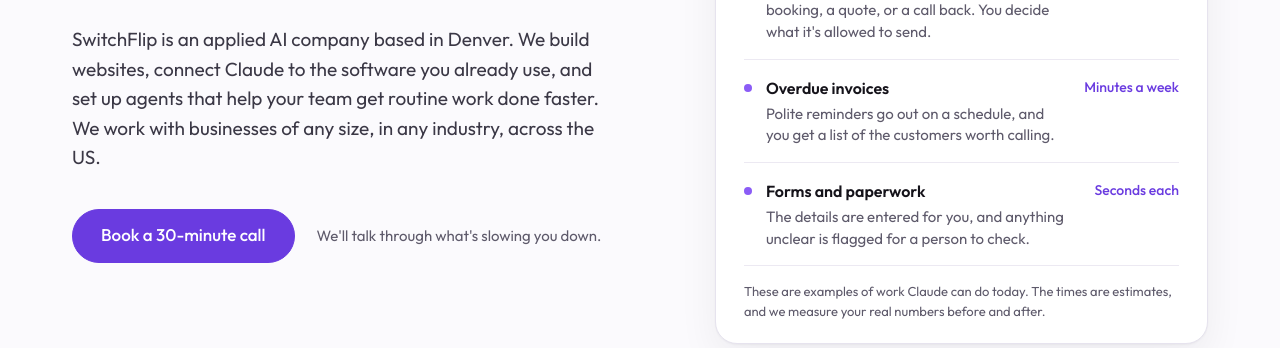
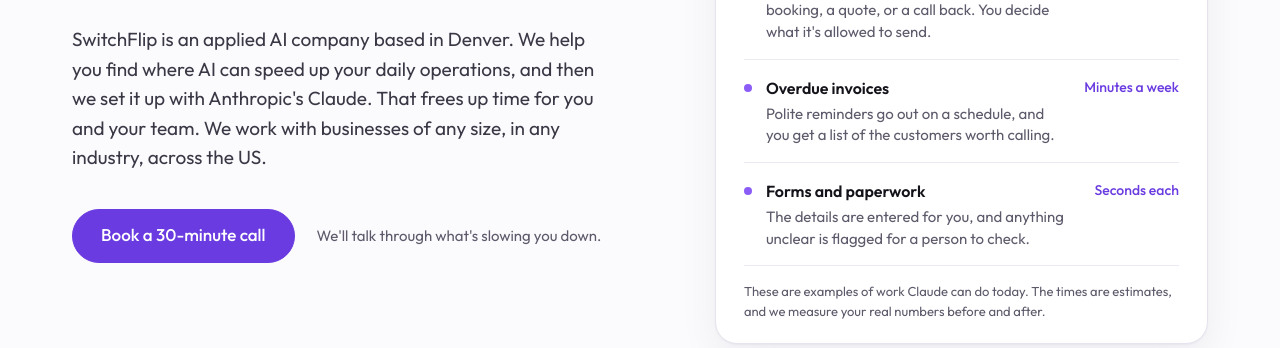
Before and after one commit to jakeryannelson/SwitchFlip, a plain HTML site: page index.html in a window 1280 px wide. Shown: the part 452-800 px from the top of the page. Drawn offline with Linux system fonts and the light colour scheme.

Commit message:
Hero: lead with finding where AI speeds up daily operations
Co-Authored-By: Claude Fable 5.2 <noreply@anthropic.com>
Claude-Session: https://claude.ai/code/session_01GPGXU23HoGrfKwn2HH6qw8

```diff
--- a/index.html
+++ b/index.html
@@ -4,9 +4,9 @@
 <meta charset="utf-8">
 <meta name="viewport" content="width=device-width, initial-scale=1">
 <title>SwitchFlip: Applied AI for businesses of any size</title>
-<meta name="description" content="SwitchFlip is an applied AI company based in Denver. We build websites, connect Claude to the software you already use, and set up agents that help your team get routine work done faster.">
+<meta name="description" content="SwitchFlip is an applied AI company based in Denver. We help you find where AI can speed up your daily operations, and then we set it up with Anthropic's Claude.">
 <meta property="og:title" content="SwitchFlip">
-<meta property="og:description" content="Applied AI for businesses of any size. We build websites, connect Claude to the software you already use, and set up agents that speed up routine work.">
+<meta property="og:description" content="Applied AI for businesses of any size. We help you find where AI can speed up your daily operations, then set it up with Anthropic's Claude.">
 <meta property="og:type" content="website">
 <meta property="og:url" content="https://switchflip.ai/">
 <meta name="twitter:card" content="summary">
@@ -231,7 +231,7 @@ footer .logo .mark{height:28px} footer .logo .wordmark{height:17px}
 <div class="wrap hero">
   <div>
     <h1>Flip the switch on the work nobody should do <em>by hand.</em></h1>
-    <p class="lede">SwitchFlip is an applied AI company based in Denver. We build websites, connect Claude to the software you already use, and set up agents that help your team get routine work done faster. We work with businesses of any size, in any industry, across the US.</p>
+    <p class="lede">SwitchFlip is an applied AI company based in Denver. We help you find where AI can speed up your daily operations, and then we set it up with Anthropic's Claude. That frees up time for you and your team. We work with businesses of any size, in any industry, across the US.</p>
     <div class="cta-row">
       <a class="btn" href="https://calendar.app.google/6Db1NM3BfXZGpG2U9">Book a 30-minute call</a>
       <span class="note">We'll talk through what's slowing you down.</span>
```
